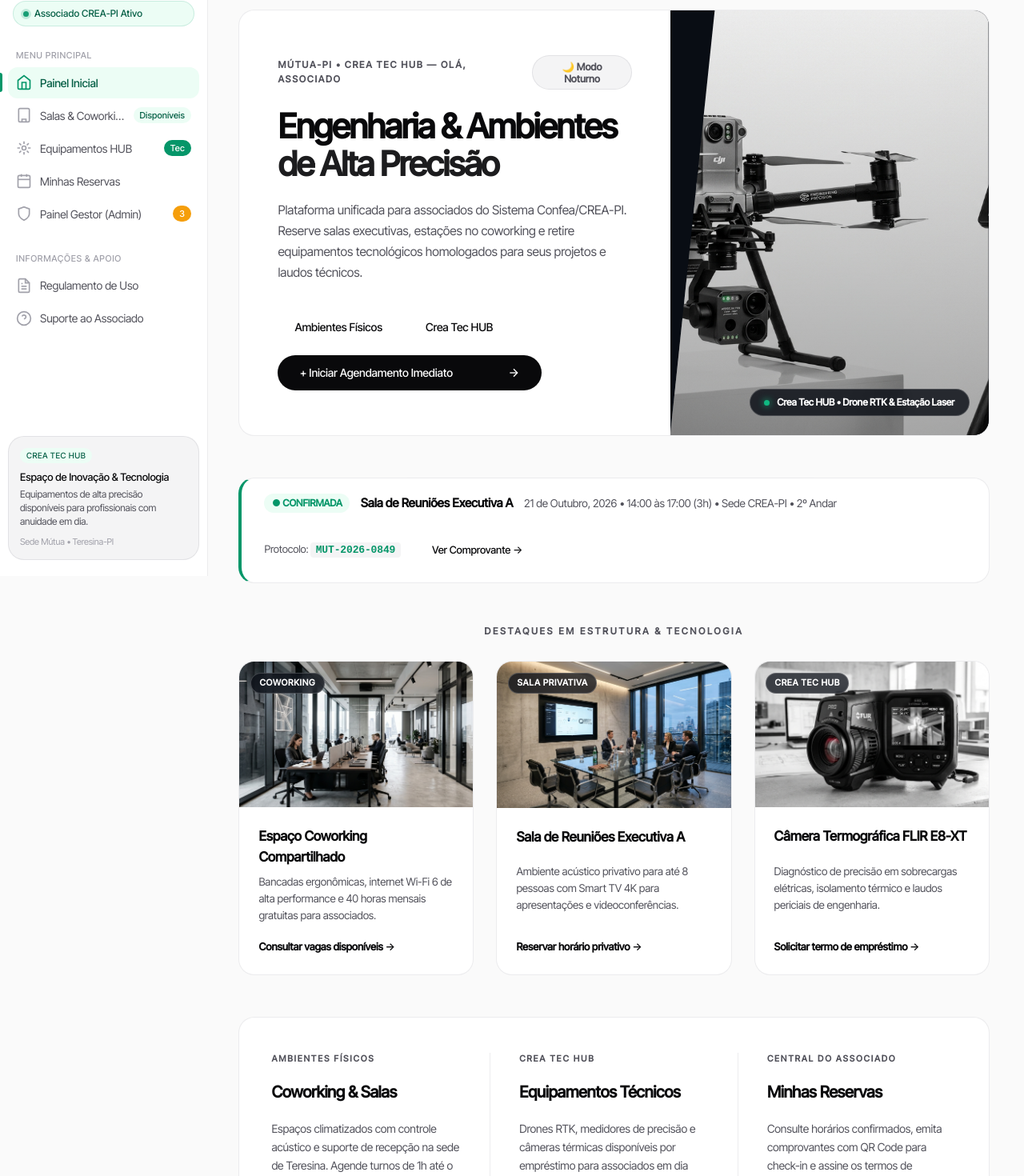
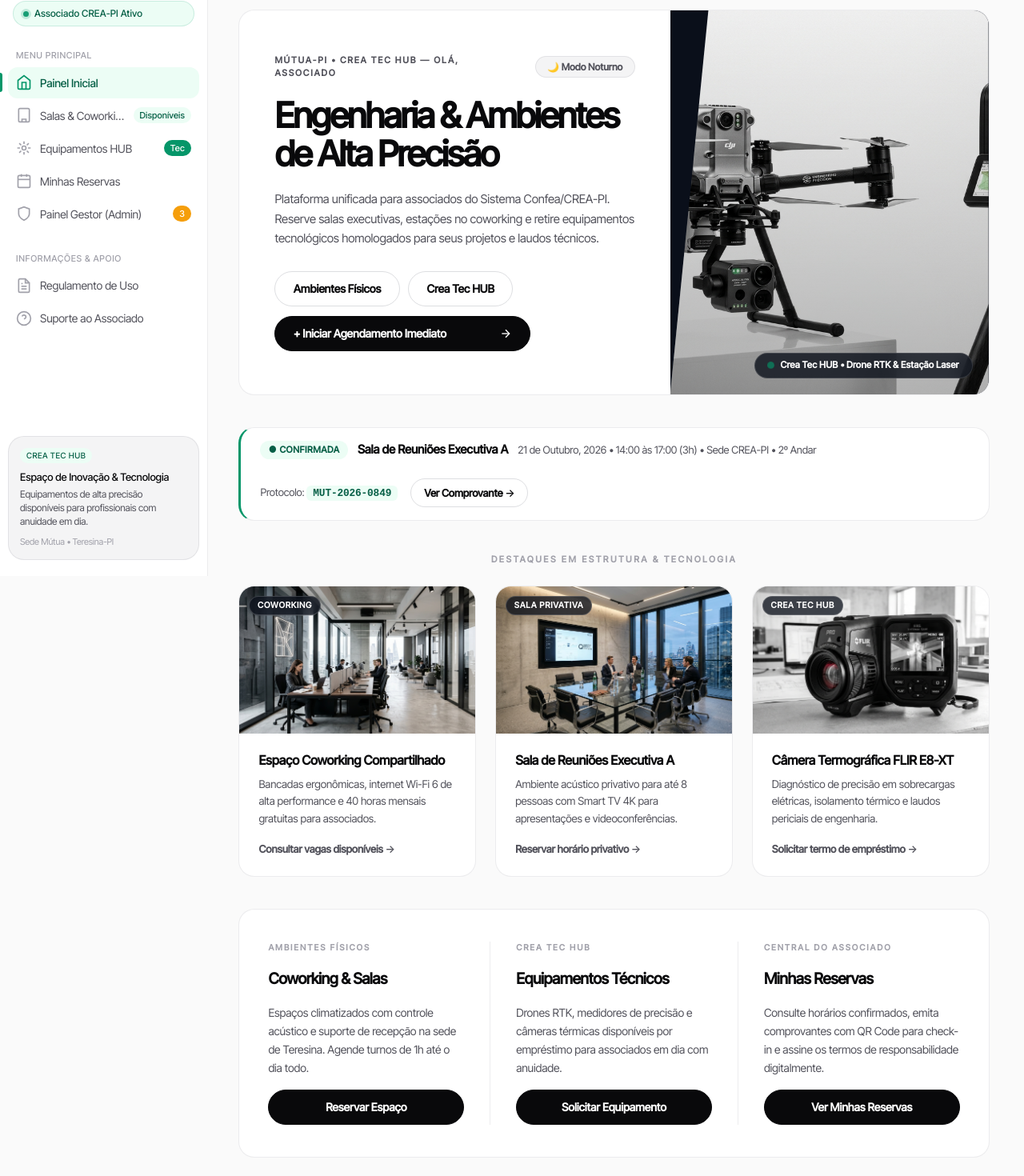
Before and after one commit to JeffrySmith117/Mutua, a React (Vite) app in the folder frontend/: page / in a window 1280 px wide. Shown: the part 80-1550 px from the top of the page at 80% size. Built offline with nearby package versions, Linux system fonts and the light colour scheme; no server answers; sample sign-in values are in the browser's storage.

Commit message:
style(dashboard): reescreve css com tokens design.md — etapa 3 concluida

```diff
--- a/frontend/src/pages/dashboard/Dashboard.css
+++ b/frontend/src/pages/dashboard/Dashboard.css
@@ -1,44 +1,47 @@
 /* ============================================================
-   ESTILOS DA DASHBOARD / HOME (Dashboard.css)
-   Estilo Editorial Minimalista de Alto Padrão (Fiel à foto de referência)
+   DASHBOARD PAGE — Design System Mútua-PI
+   Tokens: var(--bg), var(--card), var(--line), var(--fg), var(--accent) …
+   Regra: zero gradientes difusos, zero sombras pesadas, apenas hairlines.
    ============================================================ */
 
+/* ============================================================
+   CONTAINER GERAL DA PÁGINA
+   ============================================================ */
 .editorial-page-container {
   display: flex;
   flex-direction: column;
-  gap: 3.25rem;
+  gap: 2.5rem;
   width: 100%;
-  max-width: 1360px;
+  max-width: var(--max-width);
   margin: 0 auto;
-  animation: fadeIn 0.3s ease-out;
+  padding-bottom: var(--pad-2xl);
+  animation: fadeIn 0.25s ease-out;
 }
 
 /* ============================================================
-   1. HERO COM CORTE DIAGONAL ANGULAR
+   1. HERO — CORTE DIAGONAL ANGULAR
    ============================================================ */
 .editorial-hero {
-  background: var(--cor-superficie);
-  border: 1px solid var(--cor-borda);
-  border-radius: var(--raio-card);
+  background: var(--card);
+  border: 1px solid var(--line);
+  border-radius: var(--radius-card);
   overflow: hidden;
-  box-shadow: var(--sombra-card);
-  transition: background-color var(--transicao-normal), border-color var(--transicao-normal);
 }
 
 .editorial-hero-grid {
   display: grid;
   grid-template-columns: 1.15fr 0.85fr;
-  min-height: 500px;
+  min-height: 480px;
   align-items: stretch;
-  position: relative;
 }
 
+/* Coluna Esquerda */
 .hero-esquerda-conteudo {
-  padding: 3.5rem 3rem;
+  padding: 3rem 2.75rem;
   display: flex;
   flex-direction: column;
   justify-content: center;
-  gap: 1.35rem;
+  gap: 1.25rem;
   z-index: 2;
 }
 
@@ -49,84 +52,163 @@
   gap: 1rem;
 }
 
+/* Micro-tag editorial em caixa alta */
 .hero-tag-editorial {
-  font-size: 0.725rem;
+  font-family: var(--font);
+  font-size: 0.6875rem;
   font-weight: 700;
-  letter-spacing: 0.14em;
+  letter-spacing: 0.16em;
   text-transform: uppercase;
-  color: var(--cor-texto-mutado);
+  color: var(--fg-muted);
 }
 
+/* Botão de alternância de tema inline */
 .hero-theme-toggle-inline {
-  background: var(--cor-fundo-alt);
-  border: 1px solid var(--cor-borda);
-  border-radius: 9999px;
-  padding: 0.35rem 0.95rem;
-  font-size: 0.775rem;
+  background: var(--bg-alt);
+  border: 1px solid var(--line);
+  border-radius: var(--radius-pill);
+  padding: 0.3rem 0.9rem;
+  font-family: var(--font);
+  font-size: 0.75rem;
   font-weight: 600;
-  color: var(--cor-texto-secundario);
+  color: var(--fg-muted);
   cursor: pointer;
-  transition: all var(--transicao-rapida);
+  transition: background var(--transition-fast),
+              border-color var(--transition-fast),
+              color var(--transition-fast),
+              transform var(--transition-fast);
+  white-space: nowrap;
 }
 
 .hero-theme-toggle-inline:hover {
-  background: var(--cor-superficie);
-  color: var(--cor-texto-principal);
-  border-color: var(--cor-borda-hover);
+  background: var(--card);
+  color: var(--fg);
+  border-color: var(--line-hover);
   transform: translateY(-1px);
 }
 
+/* Título expressivo com tracking fechado */
 .hero-titulo-editorial {
-  font-size: 2.65rem;
+  font-family: var(--font);
+  font-size: clamp(2rem, 3.5vw, 2.75rem);
   font-weight: 800;
-  line-height: 1.12;
-  color: var(--cor-texto-principal);
-  letter-spacing: -0.035em;
+  line-height: 1.1;
+  color: var(--fg);
+  letter-spacing: -0.045em;
 }
 
 .hero-titulo-destaque {
-  font-weight: 700;
-  opacity: 0.92;
+  color: var(--fg);
+  font-weight: 800;
 }
 
+/* Descrição */
 .hero-descricao-editorial {
-  font-size: 0.975rem;
-  color: var(--cor-texto-secundario);
+  font-size: 0.9375rem;
+  color: var(--fg-muted);
   line-height: 1.65;
-  max-width: 530px;
+  max-width: 520px;
 }
 
+/* Conjunto de botões em pílula */
 .hero-botoes-pilula-grupo {
   display: flex;
   flex-direction: column;
-  gap: 0.85rem;
-  margin-top: 0.75rem;
+  gap: 0.75rem;
+  margin-top: 0.5rem;
 }
 
 .hero-linha-pilulas-secundarias {
   display: flex;
-  gap: 0.75rem;
+  gap: 0.65rem;
   flex-wrap: wrap;
 }
 
-.hero-btn-primario {
-  max-width: 330px;
-  justify-content: space-between;
-  padding: 0.85rem 1.65rem;
+/* Botão pílula — outline (filtro rápido) */
+.btn-pilula {
+  display: inline-flex;
+  align-items: center;
+  gap: 0.5rem;
+  border-radius: var(--radius-pill);
+  font-family: var(--font);
+  font-size: 0.875rem;
+  font-weight: 600;
+  cursor: pointer;
+  border: 1px solid transparent;
+  padding: 0.65rem 1.4rem;
+  height: 44px;
+  transition: background var(--transition-fast),
+              border-color var(--transition-fast),
+              color var(--transition-fast),
+              transform var(--transition-fast);
+  white-space: nowrap;
+  text-decoration: none;
+  line-height: 1;
 }
 
-/* Coluna Direita: O Corte Diagonal */
+.btn-pilula-outline {
+  background: transparent;
+  border-color: var(--line-hover);
+  color: var(--fg);
+}
+
+.btn-pilula-outline:hover {
+  background: var(--bg-alt);
+  border-color: var(--line-hover);
+  transform: translateY(-1px);
+}
+
+/* Botão pílula — dark executivo */
+.btn-pilula-dark {
+  background: var(--fg);
+  border-color: var(--fg);
+  color: var(--fg-invert);
+}
+
+.btn-pilula-dark:hover {
+  background: #18181B;
+  border-color: #18181B;
+  transform: translateY(-1px);
+}
+
+/* Botão pílula — accent esmeralda */
+.btn-pilula-accent {
+  background: var(--accent);
+  border-color: var(--accent);
+  color: var(--fg-invert);
+}
+
+.btn-pilula-accent:hover {
+  background: var(--accent-hover);
+  border-color: var(--accent-hover);
+  transform: translateY(-1px);
+}
+
+/* Botão pílula compacto (36px) */
+.btn-pilula-sm {
+  height: 36px;
+  padding: 0.4rem 1rem;
+  font-size: 0.8125rem;
+}
+
+/* Botão hero primário full-width relativo */
+.hero-btn-primario {
+  max-width: 320px;
+  justify-content: space-between;
+}
+
+/* Coluna Direita: Corte Diagonal */
 .hero-direita-diagonal-wrapper {
   position: relative;
   overflow: hidden;
-  background: #090D14;
-  min-height: 500px;
+  background: #0A0F1A;
+  min-height: 480px;
 }
 
 .hero-diagonal-slice {
   width: 100%;
   height: 100%;
-  clip-path: polygon(14% 0%, 100% 0%, 100% 100%, 0% 100%);
+  clip-path: polygon(12% 0%, 100% 0%, 100% 100%, 0% 100%);
   position: relative;
   overflow: hidden;
   display: flex;
@@ -139,56 +221,67 @@
   height: 100%;
   object-fit: cover;
   object-position: center;
-  transition: transform 0.6s cubic-bezier(0.2, 0.8, 0.2, 1);
+  transition: transform 0.65s cubic-bezier(0.2, 0.8, 0.2, 1);
 }
 
 .hero-diagonal-slice:hover .hero-imagem-foco {
   transform: scale(1.04);
 }
 
+/* Overlay leve para escurecer levemente a imagem */
 .hero-diagonal-overlay {
   position: absolute;
   inset: 0;
-  background: linear-gradient(180deg, rgba(0,0,0,0.05) 0%, rgba(0,0,0,0.35) 100%);
+  background: linear-gradient(180deg, rgba(0,0,0,0.04) 0%, rgba(0,0,0,0.3) 100%);
   pointer-events: none;
 }
 
+/* Badge de status no canto da imagem */
 .hero-badge-diagonal {
   position: absolute;
-  bottom: 1.5rem;
-  right: 1.5rem;
-  background: rgba(9, 13, 20, 0.82);
-  backdrop-filter: blur(8px);
-  border: 1px solid rgba(255, 255, 255, 0.18);
+  bottom: 1.25rem;
+  right: 1.25rem;
+  background: rgba(10, 15, 26, 0.80);
+  backdrop-filter: blur(10px);
+  -webkit-backdrop-filter: blur(10px);
+  border: 1px solid rgba(255, 255, 255, 0.14);
   color: #ffffff;
-  padding: 0.45rem 1.1rem;
-  border-radius: 9999px;
-  font-size: 0.75rem;
+  padding: 0.4rem 1rem;
+  border-radius: var(--radius-pill);
+  font-family: var(--font);
+  font-size: 0.72rem;
   font-weight: 600;
   display: flex;
   align-items: center;
-  gap: 0.55rem;
+  gap: 0.5rem;
   z-index: 3;
+  letter-spacing: 0.01em;
 }
 
+/* Dot de status pulsante verde */
 .ponto-pulso-verde {
+  display: block;
   width: 7px;
   height: 7px;
-  background: #10B981;
+  background: var(--accent);
   border-radius: 50%;
-  box-shadow: 0 0 8px #10B981;
+  animation: pulse-dot 2.4s ease-in-out infinite;
+}
+
+@keyframes pulse-dot {
+  0%, 100% { opacity: 1; transform: scale(1); }
+  50%       { opacity: 0.6; transform: scale(1.3); }
 }
 
 /* ============================================================
-   BARRA COMPACTA: PRÓXIMO AGENDAMENTO ATIVO
+   BARRA COMPACTA: PRÓXIMA RESERVA ATIVA
    ============================================================ */
 .editorial-reserva-aviso {
-  background: var(--cor-superficie);
-  border: 1px solid var(--cor-borda);
-  border-left: 4px solid var(--cor-cta);
-  border-radius: var(--raio-card);
-  padding: 1.15rem 1.75rem;
-  box-shadow: var(--sombra-card);
+  background: var(--card);
+  border: 1px solid var(--line);
+  border-left: 3px solid var(--accent);
+  border-radius: var(--radius-card);
+  padding: 1rem 1.5rem;
 }
 
 .aviso-reserva-conteudo {
@@ -202,103 +295,107 @@
 .aviso-reserva-esq {
   display: flex;
   align-items: center;
-  gap: 0.85rem;
+  gap: 0.75rem;
   flex-wrap: wrap;
 }
 
+/* Tag de status com dot */
 .aviso-tag-status {
-  font-size: 0.75rem;
+  font-family: var(--font);
+  font-size: 0.7rem;
   font-weight: 700;
-  color: var(--cor-cta);
-  background: var(--cor-cta-suave);
-  padding: 0.2rem 0.6rem;
-  border-radius: 9999px;
+  color: var(--accent-text);
+  background: var(--accent-subtle);
+  padding: 0.2rem 0.65rem;
+  border-radius: var(--radius-pill);
+  letter-spacing: 0.04em;
 }
 
 .aviso-titulo-item {
-  font-size: 0.95rem;
+  font-size: 0.9375rem;
   font-weight: 600;
-  color: var(--cor-texto-principal);
+  color: var(--fg);
 }
 
 .aviso-detalhes-item {
-  font-size: 0.85rem;
-  color: var(--cor-texto-mutado);
+  font-size: 0.8125rem;
+  color: var(--fg-muted);
 }
 
 .aviso-reserva-dir {
   display: flex;
   align-items: center;
-  gap: 1.25rem;
+  gap: 1rem;
+  flex-shrink: 0;
 }
 
 .aviso-protocolo {
   font-size: 0.8125rem;
-  color: var(--cor-texto-mutado);
+  color: var(--fg-muted);
 }
 
 .aviso-protocolo code {
-  font-family: var(--fonte-mono);
+  font-family: var(--font-mono);
+  font-size: 0.8rem;
   font-weight: 600;
-  color: var(--cor-primaria);
-  background: var(--cor-fundo-alt);
-  padding: 0.15rem 0.4rem;
-  border-radius: 4px;
-}
-
-.btn-pilula-sm {
-  padding: 0.45rem 1.15rem;
-  font-size: 0.8125rem;
+  color: var(--accent-text);
+  background: var(--accent-subtle);
+  padding: 0.15rem 0.5rem;
+  border-radius: var(--radius-sm);
 }
 
 /* ============================================================
-   2. SEÇÃO CENTRAL: 3 CARDS DE FOTOGRAFIA MONOCROMÁTICA
+   2. SEÇÃO CENTRAL: CARDS DE FOTOGRAFIA EDITORIAL
    ============================================================ */
 .editorial-secao-central {
   display: flex;
   flex-direction: column;
-  gap: 1.75rem;
+  gap: 1.5rem;
 }
 
+/* Label de seção em caixa alta com tracking */
 .secao-label-central {
   text-align: center;
-  font-size: 0.725rem;
+  font-family: var(--font);
+  font-size: 0.6875rem;
   font-weight: 700;
   letter-spacing: 0.22em;
   text-transform: uppercase;
-  color: var(--cor-texto-mutado);
+  color: var(--fg-subtle);
 }
 
+/* Grid de 3 cards */
 .editorial-cards-grid {
   display: grid;
   grid-template-columns: repeat(3, 1fr);
-  gap: 1.75rem;
+  gap: 1.5rem;
 }
 
+/* Card editorial com foto */
 .editorial-card-foto {
-  background: var(--cor-superficie);
-  border: 1px solid var(--cor-borda);
-  border-radius: var(--raio-card);
+  background: var(--card);
+  border: 1px solid var(--line);
+  border-radius: var(--radius-card);
   overflow: hidden;
   display: flex;
   flex-direction: column;
   cursor: pointer;
-  transition: all var(--transicao-normal);
-  box-shadow: var(--sombra-card);
+  transition: border-color var(--transition-normal),
+              transform var(--transition-normal);
 }
 
 .editorial-card-foto:hover {
-  transform: translateY(-4px);
-  border-color: var(--cor-borda-hover);
-  box-shadow: var(--sombra-card-hover);
+  transform: translateY(-3px);
+  border-color: var(--line-hover);
 }
 
+/* Wrapper da foto com aspect ratio */
 .card-foto-wrapper {
   position: relative;
   width: 100%;
-  aspect-ratio: 16/10;
+  aspect-ratio: 16 / 10;
   overflow: hidden;
-  background: #090D14;
+  background: #0A0F1A;
 }
 
 .card-foto-img {
@@ -312,149 +409,160 @@
   transform: scale(1.05);
 }
 
+/* Tag da foto (pílula flutuante) */
 .card-foto-tag {
   position: absolute;
-  top: 0.85rem;
-  left: 0.85rem;
-  background: rgba(9, 13, 20, 0.75);
+  top: 0.75rem;
+  left: 0.75rem;
+  background: rgba(10, 15, 26, 0.76);
   backdrop-filter: blur(6px);
+  -webkit-backdrop-filter: blur(6px);
   color: #ffffff;
-  font-size: 0.675rem;
-  font-weight: 600;
-  padding: 0.25rem 0.65rem;
-  border-radius: 9999px;
-  border: 1px solid rgba(255, 255, 255, 0.2);
+  font-family: var(--font);
+  font-size: 0.65rem;
+  font-weight: 700;
+  padding: 0.22rem 0.6rem;
+  border-radius: var(--radius-pill);
+  border: 1px solid rgba(255, 255, 255, 0.18);
   text-transform: uppercase;
-  letter-spacing: 0.06em;
+  letter-spacing: 0.07em;
 }
 
+/* Corpo do card */
 .card-foto-info {
-  padding: 1.5rem;
+  padding: 1.35rem 1.5rem 1.5rem;
   display: flex;
   flex-direction: column;
-  gap: 0.5rem;
+  gap: 0.45rem;
   flex: 1;
-  justify-content: space-between;
 }
 
 .card-foto-titulo {
-  font-size: 1.05rem;
+  font-family: var(--font);
+  font-size: 1rem;
   font-weight: 700;
-  color: var(--cor-texto-principal);
-  letter-spacing: -0.01em;
+  color: var(--fg);
+  letter-spacing: -0.015em;
 }
 
 .card-foto-desc {
   font-size: 0.84rem;
-  color: var(--cor-texto-secundario);
-  line-height: 1.55;
+  color: var(--fg-muted);
+  line-height: 1.6;
+  flex: 1;
 }
 
 .card-foto-link {
+  font-family: var(--font);
   font-size: 0.8125rem;
   font-weight: 600;
-  color: var(--cor-texto-principal);
-  margin-top: 0.75rem;
+  color: var(--fg-muted);
+  margin-top: 0.65rem;
   display: inline-flex;
   align-items: center;
-  transition: color var(--transicao-rapida);
+  transition: color var(--transition-fast);
 }
 
 .editorial-card-foto:hover .card-foto-link {
-  color: var(--cor-primaria);
+  color: var(--accent);
 }
 
 /* ============================================================
-   3. SEÇÃO INFERIOR: 3 COLUNAS COM DIVISORES & BOTÕES SÓLIDOS
+   3. SEÇÃO INFERIOR: 3 COLUNAS COM DIVISORES
    ============================================================ */
 .editorial-secao-colunas {
   display: grid;
   grid-template-columns: 1fr auto 1fr auto 1fr;
   align-items: stretch;
-  background: var(--cor-superficie);
-  border: 1px solid var(--cor-borda);
-  border-radius: var(--raio-card);
-  padding: 2.75rem 2.5rem;
-  box-shadow: var(--sombra-card);
-  gap: 2.25rem;
+  background: var(--card);
+  border: 1px solid var(--line);
+  border-radius: var(--radius-card);
+  padding: 2.5rem 2.25rem;
+  gap: 2rem;
 }
 
 .editorial-coluna-bloco {
   display: flex;
   flex-direction: column;
-  justify-content: space-between;
-  gap: 1.15rem;
+  gap: 1rem;
 }
 
+/* Categoria tag */
 .coluna-categoria-tag {
-  font-size: 0.675rem;
+  font-family: var(--font);
+  font-size: 0.65rem;
   font-weight: 700;
-  letter-spacing: 0.16em;
+  letter-spacing: 0.18em;
   text-transform: uppercase;
-  color: var(--cor-texto-mutado);
+  color: var(--fg-subtle);
 }
 
 .coluna-titulo {
-  font-size: 1.25rem;
+  font-family: var(--font);
+  font-size: 1.2rem;
   font-weight: 700;
-  color: var(--cor-texto-principal);
-  letter-spacing: -0.02em;
+  color: var(--fg);
+  letter-spacing: -0.025em;
 }
 
 .coluna-texto {
   font-size: 0.875rem;
-  color: var(--cor-texto-secundario);
+  color: var(--fg-muted);
   line-height: 1.65;
   flex: 1;
 }
 
 .coluna-btn {
   width: 100%;
-  margin-top: 0.5rem;
+  margin-top: auto;
+  justify-content: center;
 }
 
+/* Divisor vertical hairline */
 .coluna-divisor-vertical {
   width: 1px;
-  background: var(--cor-borda);
+  background: var(--line);
+  align-self: stretch;
 }
 
 /* ============================================================
-   4. BARRA DE RODAPÉ MINIMALISTA (Dock Monocromático)
+   4. DOCK DE RODAPÉ MINIMALISTA
    ============================================================ */
 .editorial-dock-rodape {
-  background: #090D14;
-  color: #94A3B8;
-  border-radius: var(--raio-card);
-  padding: 1.35rem 2.25rem;
+  background: var(--fg);
+  border-radius: var(--radius-card);
+  padding: 1.2rem 2rem;
   display: flex;
   align-items: center;
   justify-content: space-between;
-  gap: 1.25rem;
+  gap: 1rem;
+  font-family: var(--font);
   font-size: 0.8125rem;
   flex-wrap: wrap;
-  border: 1px solid rgba(255, 255, 255, 0.08);
-  box-shadow: var(--sombra-card);
+  border: 1px solid rgba(255, 255, 255, 0.07);
 }
 
 .dock-item {
   display: flex;
   align-items: center;
-  gap: 0.65rem;
-  color: #E2E8F0;
+  gap: 0.6rem;
+  color: rgba(255, 255, 255, 0.72);
   font-weight: 500;
 }
 
 .dock-item svg {
-  color: #10B981;
+  color: var(--accent);
+  flex-shrink: 0;
 }
 
 .dock-divisor-ponto {
-  color: #334155;
-  font-weight: 700;
+  color: rgba(255, 255, 255, 0.2);
+  font-size: 1rem;
+  user-select: none;
 }
 
 /* ============================================================
-   RESPONSIVIDADE (Mobile & Tablet)
+   RESPONSIVIDADE — Tablet (≤ 1080px)
    ============================================================ */
 @media (max-width: 1080px) {
   .editorial-hero-grid {
@@ -462,34 +570,35 @@
   }
 
   .hero-direita-diagonal-wrapper {
-    min-height: 340px;
+    min-height: 320px;
   }
 
   .hero-diagonal-slice {
-    clip-path: polygon(0% 12%, 100% 0%, 100% 100%, 0% 100%);
+    clip-path: polygon(0% 10%, 100% 0%, 100% 100%, 0% 100%);
   }
 
   .editorial-cards-grid {
-    grid-template-columns: 1fr;
-    gap: 1.5rem;
+    grid-template-columns: repeat(2, 1fr);
+    gap: 1.25rem;
   }
 
   .editorial-secao-colunas {
     grid-template-columns: 1fr;
-    gap: 2rem;
+    gap: 1.75rem;
     padding: 2rem 1.5rem;
   }
 
   .coluna-divisor-vertical {
     width: 100%;
     height: 1px;
+    align-self: auto;
   }
 
   .editorial-dock-rodape {
     flex-direction: column;
     align-items: flex-start;
-    gap: 1rem;
-    padding: 1.5rem;
+    gap: 0.85rem;
+    padding: 1.35rem 1.5rem;
   }
 
   .dock-divisor-ponto {
@@ -497,22 +606,30 @@
   }
 }
 
+/* ============================================================
+   RESPONSIVIDADE — Mobile (≤ 640px)
+   ============================================================ */
 @media (max-width: 640px) {
-  .hero-esquerda-conteudo {
-    padding: 2rem 1.5rem;
+  .editorial-page-container {
+    gap: 1.75rem;
   }
 
-  .hero-titulo-editorial {
-    font-size: 2rem;
+  .hero-esquerda-conteudo {
+    padding: 1.75rem 1.5rem;
   }
 
   .hero-btn-primario {
     max-width: 100%;
   }
 
+  .editorial-cards-grid {
+    grid-template-columns: 1fr;
+  }
+
   .aviso-reserva-conteudo {
     flex-direction: column;
     align-items: flex-start;
+    gap: 1rem;
   }
 
   .aviso-reserva-dir {
```
